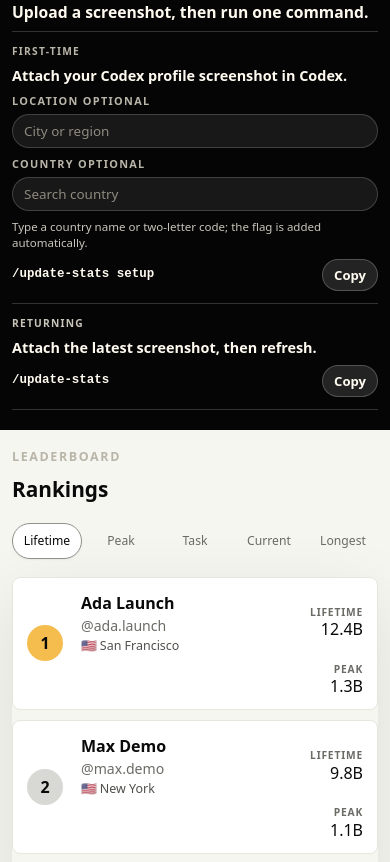
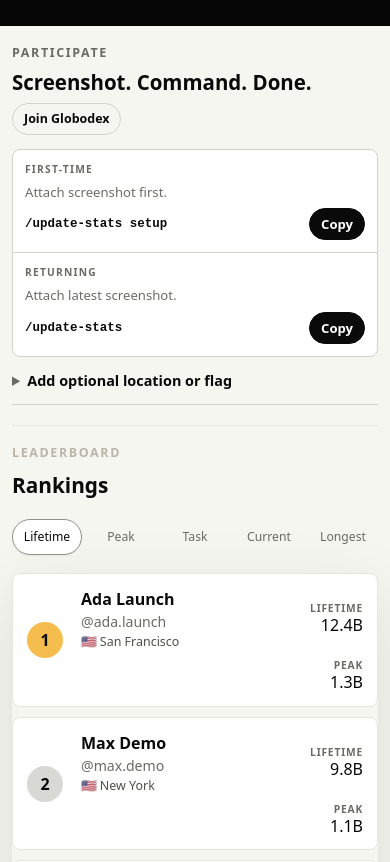
Before and after one commit to globodex/tokenmaxx-board, a website: page index.html in a window 390 px wide. Shown: the part 172-1034 px from the top of the page. Drawn offline with Linux system fonts and the light colour scheme.

Commit message:
fix: move participation above leaderboard

```diff
--- a/index.html
+++ b/index.html
@@ -4,13 +4,14 @@
     <meta charset="utf-8">
     <meta name="viewport" content="width=device-width, initial-scale=1">
     <title>Tokenmaxx Board</title>
-    <link rel="stylesheet" href="./styles.css?v=screenshot-flow">
+    <link rel="stylesheet" href="./styles.css?v=ship-pass">
   </head>
   <body>
     <main class="page-shell">
       <header class="site-header">
         <a class="brand" href="#top" aria-label="Tokenmaxx Board home">Tokenmaxx Board</a>
         <nav class="top-links" aria-label="Primary links">
+          <a href="#howItWorks"><span class="label-full">Participate</span><span class="label-short">Join</span></a>
           <a href="#leaderboard"><span class="label-full">Leaderboard</span><span class="label-short">Board</span></a>
           <a href="https://github.com/globodex"><span class="label-full">Globodex</span><span class="label-short">GitHub</span></a>
         </nav>
@@ -22,43 +23,57 @@
           <p class="hero-lede">
             Ranked by visible Codex profile stats.
           </p>
-          <a class="hero-jump" href="#leaderboard">View rankings</a>
+          <div class="hero-actions">
+            <a class="hero-jump" href="#howItWorks">How to join</a>
+            <a class="hero-link" href="#leaderboard">View rankings</a>
+          </div>
+        </div>
+      </section>
+
+      <section class="participation-section" id="howItWorks" aria-label="How to participate">
+        <div class="participation-heading">
+          <div>
+            <p class="eyebrow">Participate</p>
+            <h2>Screenshot. Command. Done.</h2>
+          </div>
+          <a href="https://github.com/globodex">Join Globodex</a>
         </div>
 
-        <div class="sync-panel" aria-label="Codex profile sync flows">
-          <h2>Upload a screenshot, then run one command.</h2>
-          <div class="flow-list">
-            <article class="flow-card">
+        <div class="command-grid" aria-label="Codex profile sync commands">
+          <article class="command-card">
             <span>First-time</span>
-              <h3>Attach your Codex profile screenshot in Codex.</h3>
-              <div class="setup-helper" aria-label="Optional profile location helper">
-                <label>
-                  <span>Location optional</span>
-                  <input id="locationInput" type="text" autocomplete="address-level2" placeholder="City or region">
-                </label>
-                <label>
-                  <span>Country optional</span>
-                  <input id="countryInput" type="text" list="countryOptions" autocomplete="country-name" placeholder="Search country">
-                  <datalist id="countryOptions"></datalist>
-                </label>
-                <small id="countryHint">Type a country name or two-letter code; the flag is added automatically.</small>
-              </div>
+            <p>Attach screenshot first.</p>
             <div class="inline-command">
               <code id="setupCommand">/update-stats setup</code>
               <button class="copy-button" type="button" data-copy-target="#setupCommand">Copy</button>
             </div>
           </article>
 
-            <article class="flow-card primary-flow">
+          <article class="command-card">
             <span>Returning</span>
-              <h3>Attach the latest screenshot, then refresh.</h3>
+            <p>Attach latest screenshot.</p>
             <div class="inline-command">
               <code id="joinCommand">/update-stats</code>
               <button class="copy-button" id="copyCommand" type="button">Copy</button>
             </div>
           </article>
         </div>
+
+        <details class="location-details">
+          <summary>Add optional location or flag</summary>
+          <div class="setup-helper" aria-label="Optional profile location helper">
+            <label>
+              <span>Location</span>
+              <input id="locationInput" type="text" autocomplete="address-level2" placeholder="City or region">
+            </label>
+            <label>
+              <span>Country</span>
+              <input id="countryInput" type="text" list="countryOptions" autocomplete="country-name" placeholder="Search country">
+              <datalist id="countryOptions"></datalist>
+            </label>
+            <small id="countryHint">Type a country name or two-letter code; the flag is added automatically.</small>
           </div>
+        </details>
       </section>
 
       <section class="content-grid">
@@ -94,11 +109,6 @@
           </div>
         </section>
 
-        <section class="participation-card" aria-label="Participation command details">
-          <h2>Profile management</h2>
-          <p id="howItWorks">First-time ambassadors use `/update-stats setup` to create a row with optional location metadata. Returning ambassadors use `/update-stats` to refresh only the five visible stats. Codex syncs the shared JSON file in the Globodex repo through GitHub.</p>
-          <code>npm run sync:profile -- --name "Ada Launch" --handle "@ada.launch" --location "San Francisco" --country "United States" --lifetime 12.4B --peak 1.3B --task "17h 42m" --current 42 --longest 58</code>
-        </section>
       </section>
 
       <footer>
@@ -106,6 +116,6 @@
       </footer>
     </main>
 
-    <script src="./app.js?v=screenshot-flow" type="module"></script>
+    <script src="./app.js?v=ship-pass" type="module"></script>
   </body>
 </html>
--- a/styles.css
+++ b/styles.css
@@ -100,14 +100,11 @@ button {
 }
 
 .landing-hero {
-  display: grid;
-  grid-template-columns: minmax(0, 0.98fr) minmax(360px, 0.78fr);
-  gap: clamp(24px, 4vw, 54px);
-  align-items: center;
+  display: block;
   width: 100vw;
   margin: 0 0 0 calc(50% - 50vw);
   padding:
-    clamp(34px, 5vw, 68px)
+    clamp(42px, 6vw, 88px)
     max(24px, calc((100vw - 1320px) / 2 + 24px));
   background: #050505;
   color: #fffaf0;
@@ -118,6 +115,7 @@ button {
   display: grid;
   align-content: center;
   justify-items: start;
+  max-width: 820px;
   min-width: 0;
 }
 
@@ -155,9 +153,9 @@ p {
 }
 
 h1 {
-  max-width: 700px;
+  max-width: 780px;
   margin-bottom: 18px;
-  font-size: clamp(3rem, 5.4vw, 5.9rem);
+  font-size: clamp(3rem, 5.1vw, 5.5rem);
   font-weight: 500;
   line-height: 0.98;
   letter-spacing: 0;
@@ -176,13 +174,19 @@ h1 span {
   line-height: 1.45;
 }
 
+.hero-actions {
+  display: flex;
+  align-items: center;
+  gap: 12px;
+  margin-top: 26px;
+}
+
 .hero-jump {
   display: inline-flex;
   align-items: center;
   min-height: 38px;
   border: 1px solid rgba(255, 255, 255, 0.22);
   border-radius: 999px;
-  margin-top: 26px;
   padding: 0 16px;
   color: #fffaf0;
   font-size: 0.9rem;
@@ -194,74 +198,114 @@ h1 span {
   background: rgba(255, 255, 255, 0.1);
 }
 
-.sync-panel {
-  display: grid;
-  gap: 14px;
-  width: 100%;
-  max-width: 100%;
+.hero-link {
+  color: #c9c5ba;
+  font-size: 0.9rem;
+  font-weight: 580;
+  text-decoration: none;
+}
+
+.hero-link:hover {
   color: #fffaf0;
 }
 
-.sync-panel h2 {
-  color: #fffaf0;
-  max-width: 460px;
-  font-size: clamp(1.25rem, 2vw, 1.55rem);
-  line-height: 1.12;
+.participation-section {
+  display: grid;
+  gap: 18px;
+  border-bottom: 1px solid var(--soft);
+  padding: clamp(24px, 3vw, 36px) 0;
+  scroll-margin-top: 74px;
 }
 
-.flow-list {
-  display: grid;
-  gap: 0;
-  border-top: 1px solid rgba(255, 255, 255, 0.18);
+.participation-heading {
+  display: flex;
+  align-items: end;
+  justify-content: space-between;
+  gap: 18px;
 }
 
-.flow-card {
+.participation-heading .eyebrow {
+  color: var(--muted);
+}
+
+.participation-heading h2 {
+  max-width: 680px;
+  font-size: clamp(1.45rem, 3.2vw, 2.6rem);
+  line-height: 1.05;
+}
+
+.participation-heading a {
+  flex: 0 0 auto;
+  min-height: 36px;
+  border: 1px solid var(--line);
+  border-radius: 999px;
+  padding: 8px 14px;
+  color: var(--ink);
+  font-size: 0.86rem;
+  font-weight: 580;
+  text-decoration: none;
+}
+
+.participation-heading a:hover {
+  border-color: var(--ink);
+}
+
+.command-grid {
+  display: grid;
+  grid-template-columns: repeat(2, minmax(0, 1fr));
+  border: 1px solid var(--line);
+  border-radius: 8px;
+  background: var(--panel);
+  overflow: hidden;
+}
+
+.command-card {
   display: grid;
   gap: 10px;
-  border-bottom: 1px solid rgba(255, 255, 255, 0.18);
-  padding: 16px 0;
-  background: transparent;
+  min-width: 0;
+  padding: 16px;
 }
 
-.flow-card span {
-  color: #b9b5a9;
+.command-card + .command-card {
+  border-left: 1px solid var(--line);
+}
+
+.command-card span {
+  color: var(--muted);
   font-size: 0.72rem;
   font-weight: 720;
   letter-spacing: 0.12em;
   text-transform: uppercase;
 }
 
-.flow-card h3 {
-  margin: 0;
-  color: #fffaf0;
-  font-size: 1rem;
-  font-weight: 560;
+.command-card p {
+  margin-bottom: 0;
+  color: var(--muted);
+  font-size: 0.92rem;
+  line-height: 1.25;
 }
 
-.flow-card p {
-  margin-bottom: 0;
-  color: #c9c5ba;
-  font-size: 0.92rem;
-  line-height: 1.36;
+.location-details {
+  border-bottom: 1px solid var(--line);
+  padding-bottom: 14px;
 }
 
-.primary-flow {
-  color: #fffaf0;
+.location-details summary {
+  cursor: pointer;
+  color: var(--ink);
+  font-size: 0.9rem;
+  font-weight: 580;
 }
 
-.primary-flow span,
-.primary-flow p {
-  color: #c9c5ba;
-}
-
-.primary-flow h3 {
-  color: #fffaf0;
+.location-details summary::marker {
+  color: var(--muted);
 }
 
 .setup-helper {
   display: grid;
   grid-template-columns: minmax(0, 1fr) minmax(0, 1fr);
   gap: 10px;
+  margin-top: 12px;
 }
 
 .setup-helper label {
@@ -271,7 +315,7 @@ h1 span {
 }
 
 .setup-helper label span {
-  color: #b9b5a9;
+  color: var(--muted);
   font-size: 0.68rem;
   font-weight: 720;
   letter-spacing: 0.12em;
@@ -281,25 +325,25 @@ h1 span {
 .setup-helper input {
   width: 100%;
   min-height: 40px;
-  border: 1px solid rgba(255, 255, 255, 0.18);
+  border: 1px solid var(--line);
   border-radius: 999px;
   padding: 0 14px;
-  background: rgba(255, 255, 255, 0.08);
-  color: #fffaf0;
+  background: var(--panel);
+  color: var(--ink);
   outline: 0;
 }
 
 .setup-helper input::placeholder {
-  color: #8f8a7f;
+  color: #8a8a83;
 }
 
 .setup-helper input:focus {
-  border-color: rgba(255, 255, 255, 0.62);
+  border-color: var(--ink);
 }
 
 .setup-helper small {
   grid-column: 1 / -1;
-  color: #c9c5ba;
+  color: var(--muted);
   font-size: 0.8rem;
   line-height: 1.35;
 }
@@ -328,18 +372,11 @@ h1 span {
 
 .copy-button {
   min-height: 42px;
-  border: 1px solid rgba(255, 255, 255, 0.22);
+  border: 1px solid var(--ink);
   border-radius: 999px;
   padding: 0 16px;
-  background: rgba(255, 255, 255, 0.12);
-  color: #fffaf0;
-  font-weight: 580;
-}
-
-.primary-flow .copy-button {
-  border-color: rgba(255, 255, 255, 0.22);
-  background: rgba(255, 255, 255, 0.12);
-  color: #fffaf0;
+  background: var(--ink);
+  color: var(--panel);
   font-weight: 580;
 }
 
@@ -428,31 +465,6 @@ h2 {
   align-items: start;
   margin-top: 28px;
   min-width: 0;
-}
-
-.participation-card {
-  max-width: 860px;
-  border: 1px solid var(--soft);
-  border-radius: 8px;
-  padding: 22px;
-  background: var(--wash);
-  box-shadow: 0 1px 0 rgba(20, 20, 18, 0.03);
-}
-
-.participation-card p {
-  color: var(--muted);
-  line-height: 1.45;
-}
-
-.participation-card code {
-  display: block;
-  overflow-x: auto;
-  border: 1px solid var(--line);
-  border-radius: 8px;
-  padding: 14px;
-  background: var(--panel);
-  font-size: 0.86rem;
-  line-height: 1.55;
 }
 
 .board-section,
@@ -598,10 +610,10 @@ footer {
   }
 
   .landing-hero {
-    grid-template-columns: 1fr;
     width: 100vw;
     min-height: auto;
   }
+
 }
 
 @media (max-width: 720px) {
@@ -615,9 +627,8 @@ footer {
   }
 
   .landing-hero {
-    gap: 14px;
     margin-left: calc(50% - 50vw);
-    padding: 16px 12px 20px;
+    padding: 26px 12px;
   }
 
   .top-links {
@@ -625,7 +636,7 @@ footer {
     margin-right: 10px;
   }
 
-  .top-links a:first-child {
+  .top-links a:not(:last-child) {
     display: none;
   }
 
@@ -658,34 +669,57 @@ footer {
     display: none;
   }
 
-  .sync-panel,
-  .join-steps {
-    width: 100%;
+  .hero-actions {
+    display: none;
   }
 
-  .sync-panel {
+  .participation-section {
+    gap: 14px;
+    padding: 18px 0 20px;
+  }
+
+  .participation-heading {
+    align-items: start;
+    display: grid;
     gap: 10px;
   }
 
-  .sync-panel h2 {
-    font-size: 0.98rem;
+  .participation-heading h2 {
+    font-size: 1.28rem;
+    line-height: 1.08;
   }
 
-  .flow-list {
-    gap: 0;
+  .participation-heading a {
+    justify-self: start;
+    min-height: 32px;
+    padding: 6px 11px;
+    font-size: 0.78rem;
   }
 
-  .flow-card {
-    gap: 8px;
-    padding: 12px 0;
+  .command-grid {
+    grid-template-columns: 1fr;
   }
 
-  .flow-card span {
+  .command-card {
+    gap: 8px;
+    padding: 12px;
+  }
+
+  .command-card + .command-card {
+    border-top: 1px solid var(--line);
+    border-left: 0;
+  }
+
+  .command-card span {
     font-size: 0.64rem;
   }
 
-  .flow-card h3 {
-    font-size: 0.9rem;
+  .command-card p {
+    font-size: 0.82rem;
+  }
+
+  .join-steps {
+    width: 100%;
   }
 
   .setup-helper {
@@ -860,7 +894,4 @@ footer {
     min-width: 0;
   }
 
-  .participation-card {
-    padding: 18px;
-  }
 }
```
Lines whose indentation alone changed are shown as unchanged.
